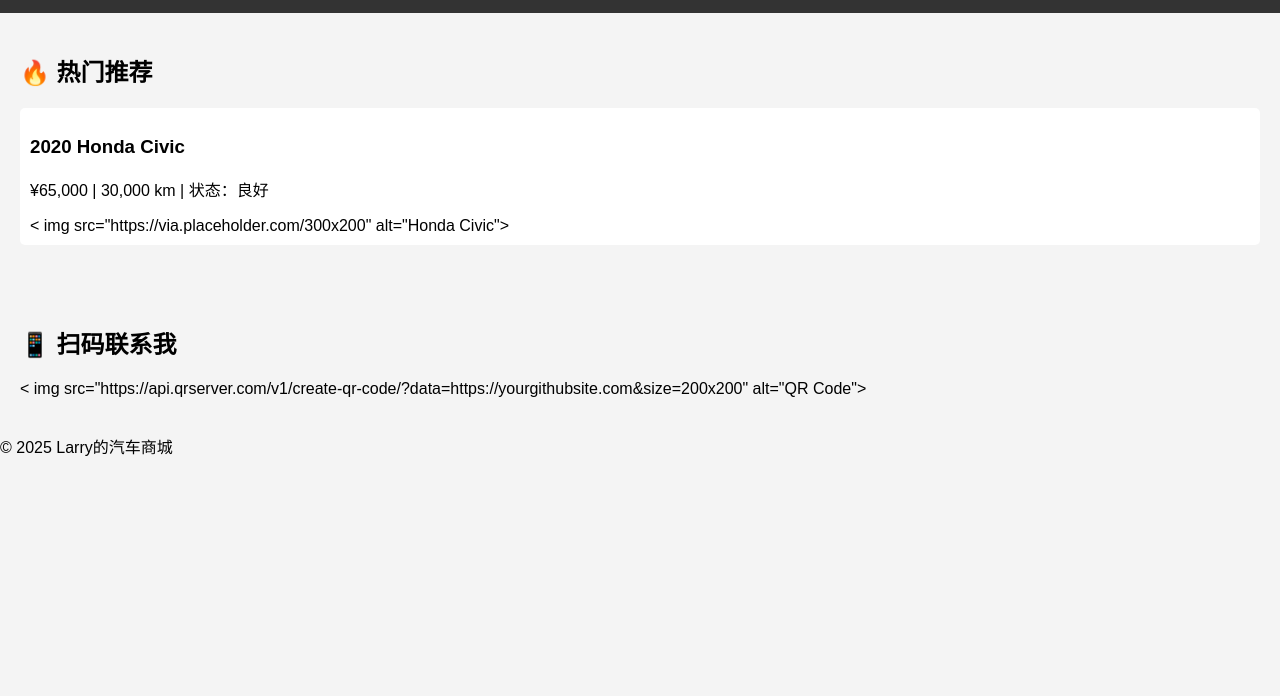
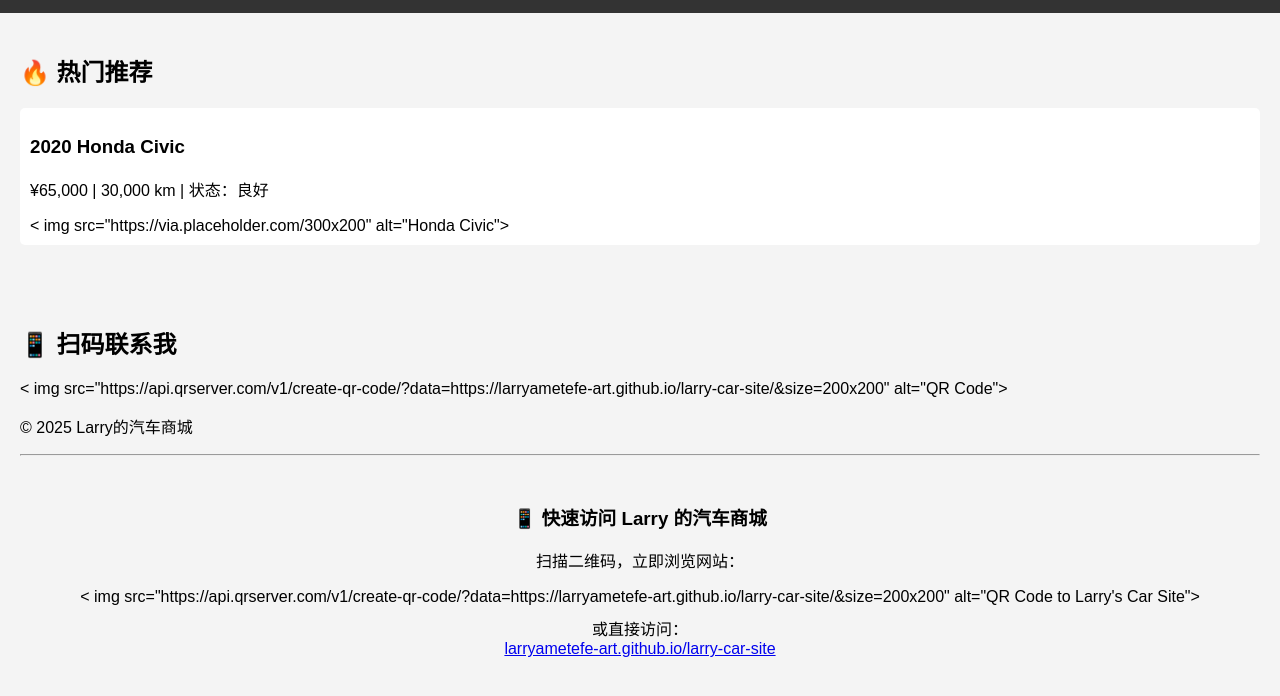
Before and after one commit to larryametefe-art/larry-car-site, a plain HTML site: page index.html in a window 1280 px wide. Shown: the part 132-828 px from the top of the page. Before the commit the page ends 800 px from the top, so only its background shows below. Drawn offline with Linux system fonts and the light colour scheme.

Commit message:
Update index.html

```diff
--- a/index.html
+++ b/index.html
@@ -26,11 +26,19 @@
 
   <section class="qr">
     <h2>📱 扫码联系我</h2>
-    < img src="https://api.qrserver.com/v1/create-qr-code/?data=https://yourgithubsite.com&size=200x200" alt="QR Code">
-  </section>
+    < img src="https://api.qrserver.com/v1/create-qr-code/?data=https://larryametefe-art.github.io/larry-car-site/&size=200x200" alt="QR Code">
 
   <footer>
     <p>© 2025 Larry的汽车商城</p >
   </footer>
+    <hr>
+<footer style="text-align: center; padding: 20px;">
+  <h3>📱 快速访问 Larry 的汽车商城</h3>
+  <p>扫描二维码，立即浏览网站：</p >
+  < img src="https://api.qrserver.com/v1/create-qr-code/?data=https://larryametefe-art.github.io/larry-car-site/&size=200x200" alt="QR Code to Larry's Car Site">
+  <p style="margin-top: 10px;">或直接访问：<br>
+    <a href=" " target="_blank">larryametefe-art.github.io/larry-car-site</a >
+  </p >
+</footer>
 </body>
 </html>
```
